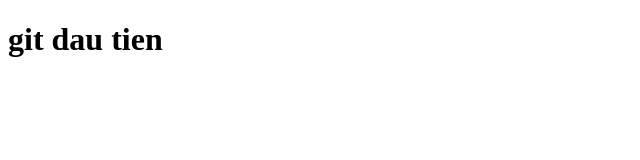
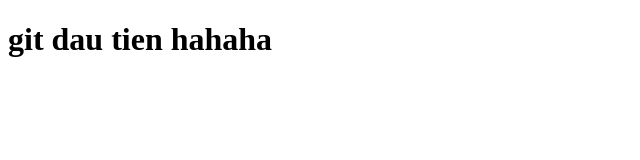
Before and after one commit to VoTrungHa/NguyenCuuGit, a plain HTML site: page index.html in a window 1280 px wide. Shown: the whole page, without its empty margins (0-640 px from the left). Drawn offline with Linux system fonts and the light colour scheme.

Commit message:
thay doi indeex

```diff
--- a/index.html
+++ b/index.html
@@ -6,6 +6,6 @@
     <title>Document</title>
 </head>
 <body>
-    <h1>git dau tien</h1>
+    <h1>git dau tien hahaha</h1>
 </body>
 </html>
```
